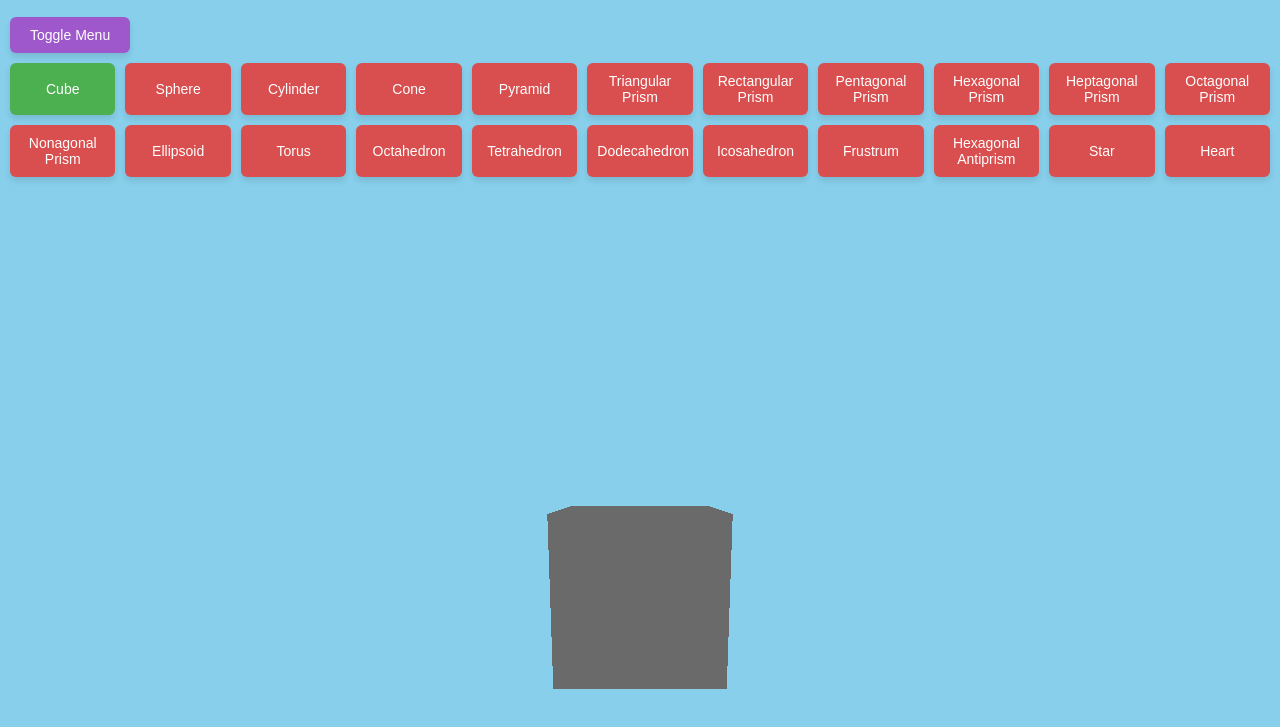
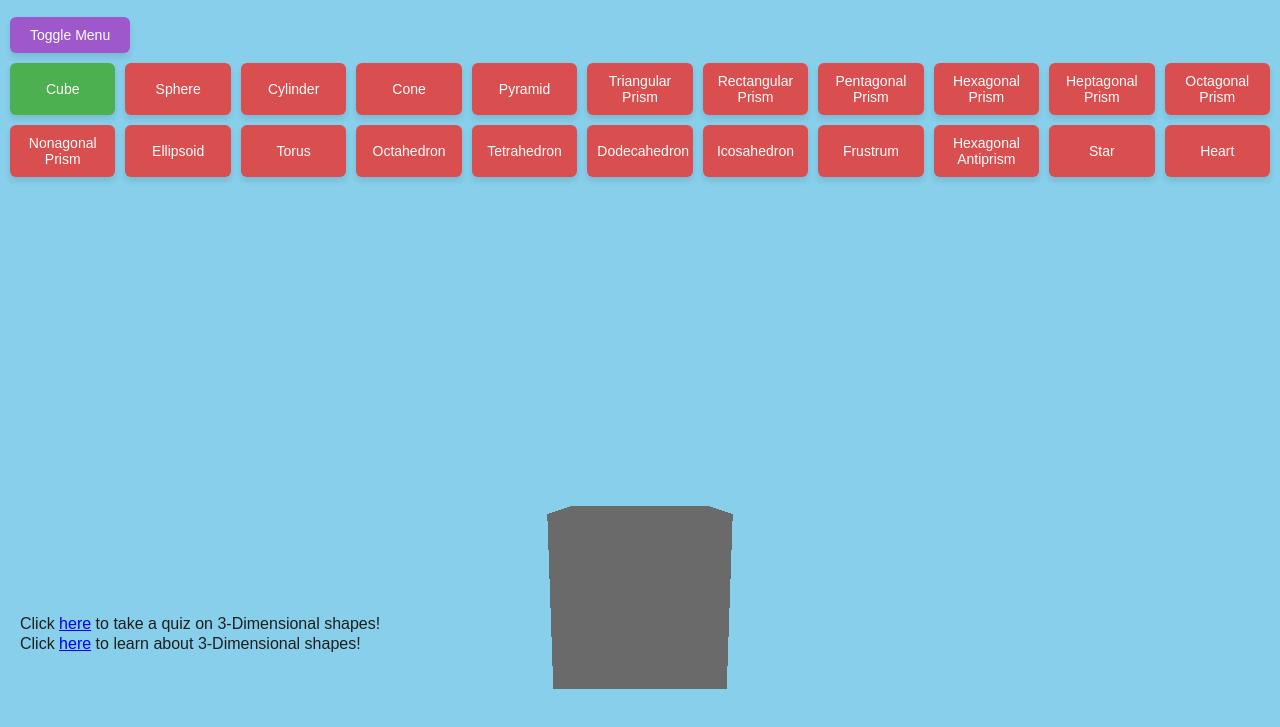
Before and after one commit to Peyton11/shape-scholar, a website with bundled scripts: page index.html in a window 1280 px wide. Shown: the part 123-850 px from the top of the page. Built offline with nearby package versions, Linux system fonts and the light colour scheme; animation ran at ten frames a second.

Commit message:
Add links to learn and quiz shapes

```diff
--- a/index.html
+++ b/index.html
@@ -65,5 +65,8 @@
         <button id="heart-button" class="shape-button">Heart</button>
     </div>
 
+    <p id="learn-shapes-link">Click <a href="learn-shapes/learn-shapes.html">here</a> to learn about 3-Dimensional shapes!</p>
+    <p id="quiz-shapes-link">Click <a href="quiz-shapes/quiz-shapes.html">here</a> to take a quiz on 3-Dimensional shapes!</p>
+
 </body>
 </html>
--- a/styles.css
+++ b/styles.css
@@ -153,3 +153,15 @@ p {
         grid-template-columns: 1fr;
     }
 }
+
+#learn-shapes-link {
+    position: fixed;
+    bottom: 0;
+    font-family: 'Arial', sans-serif;
+}
+
+#quiz-shapes-link {
+    position: fixed;
+    bottom: 20px;
+    font-family: 'Arial', sans-serif;
+}
```
Also changed, not shown: learn-shapes/learn-shapes.html (added, +17 -0 lines), learn-shapes/learn-shapes.css (added), learn-shapes/learn-shapes.js (added), quiz-shapes/quiz-shapes.css (added), quiz-shapes/quiz-shapes.html (added), quiz-shapes/quiz-shapes.js (added).
